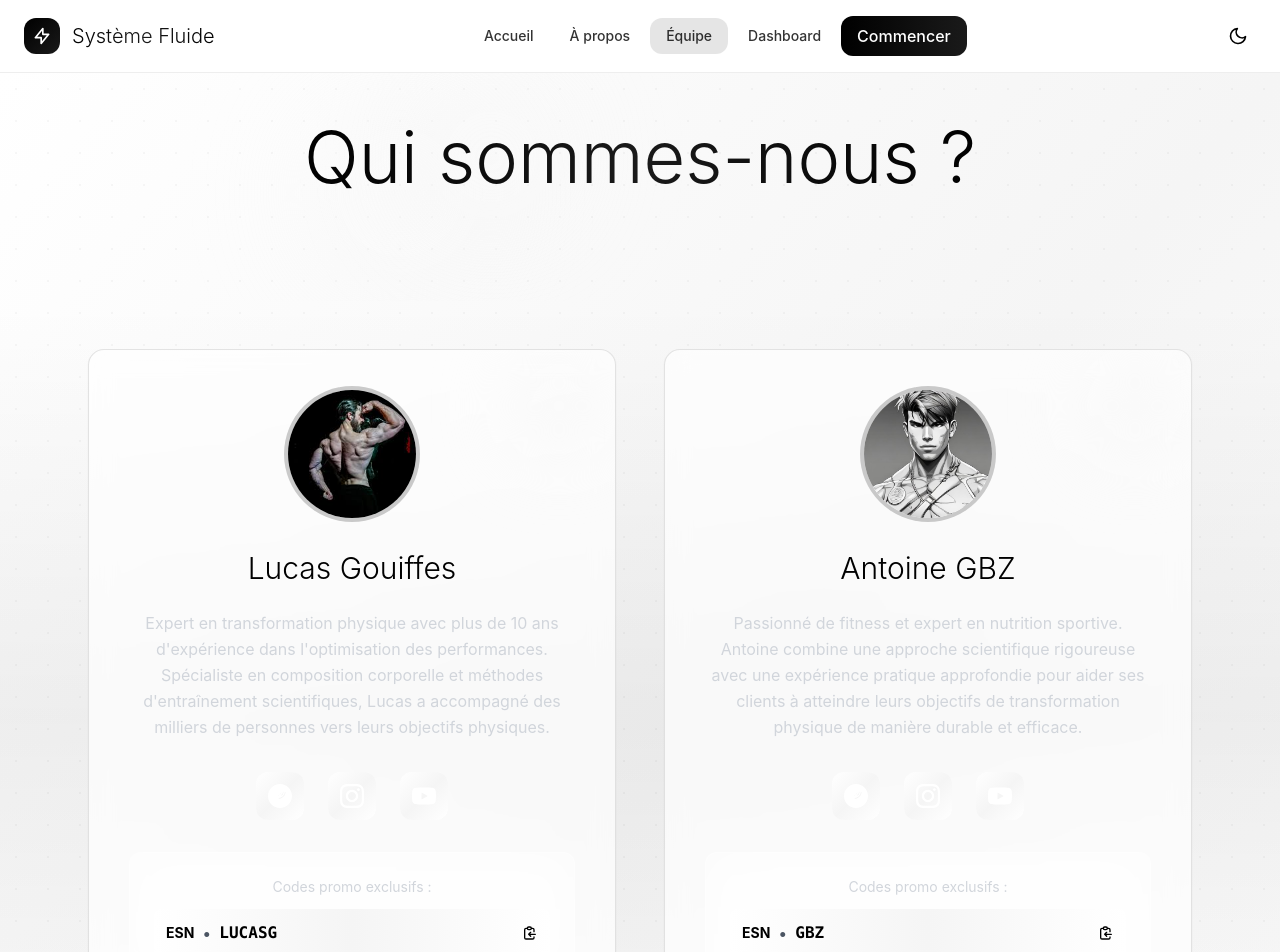
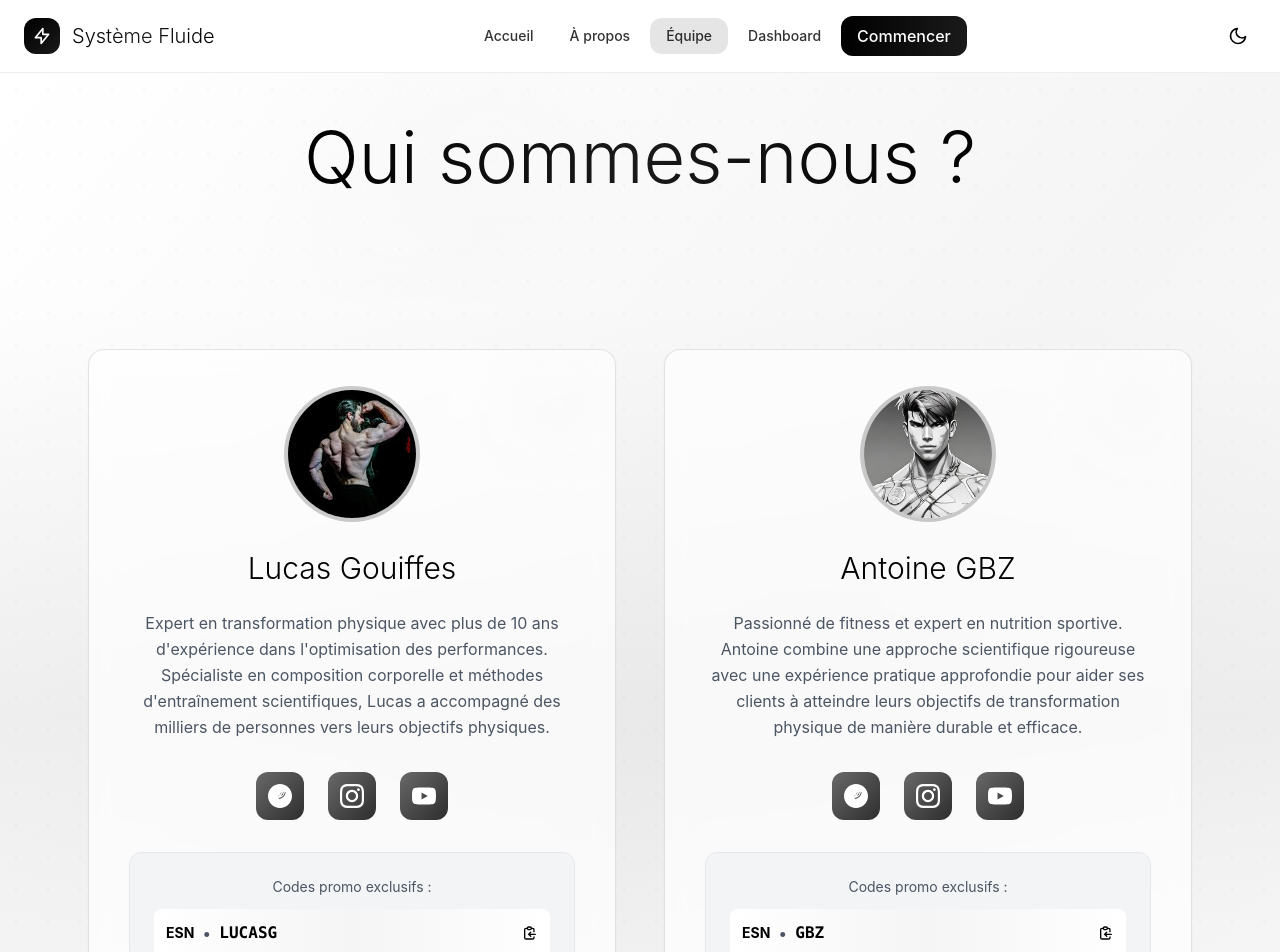
Before and after one commit to Messaoudiam/systeme-fluide, a Nuxt app: page /team in a window 1280 px wide. Shown: the top 952 px of the page. Built offline with nearby package versions, Linux system fonts and the light colour scheme.

Commit message:
amélioration globale de l'UI/UX

```diff
--- a/components/PatreonButton.vue
+++ b/components/PatreonButton.vue
@@ -40,7 +40,7 @@ interface Props {
 
 const { href, label, size, variant } = withDefaults(defineProps<Props>(), {
   href: "https://www.patreon.com/posts/guide-complet-le-134710204?source=storefront",
-  label: "Guide complet — Le Système Fluide",
+  label: "Guide complet du Système Fluide",
   size: "md",
   variant: "outline",
 });
--- a/pages/about.vue
+++ b/pages/about.vue
@@ -154,9 +154,6 @@
               La feuille de route complète pour progresser à vie, tout en évitant les erreurs classiques. Vous gagnez des années de tâtonnements.
             </p>
             <div class="mt-6 flex justify-center">
-              <div class="px-4 py-2 bg-success/10 text-success rounded-full text-sm font-medium">
-                Idéal pour commencer
-              </div>
             </div>
           </div>
 
@@ -171,9 +168,6 @@
               Des directions claires et un système de progression illimité. Débloquez enfin votre progression et maintenez vos résultats durablement.
             </p>
             <div class="mt-6 flex justify-center">
-              <div class="px-4 py-2 bg-warning/10 text-warning rounded-full text-sm font-medium">
-                Optimisez vos résultats
-              </div>
             </div>
           </div>
 
@@ -187,11 +181,6 @@
             <p class="text-gray-medium dark:text-gray-light leading-relaxed">
               Un système complet pour délivrer plus de valeur à vos élèves avec une méthodologie scientifique éprouvée.
             </p>
-            <div class="mt-6 flex justify-center">
-              <div class="px-4 py-2 bg-error/10 text-error rounded-full text-sm font-medium">
-                Méthodologie complète
-              </div>
-            </div>
           </div>
         </div>
       </div>
--- a/pages/team.vue
+++ b/pages/team.vue
@@ -67,7 +67,7 @@
                 </h3>
 
                 <p
-                  class="text-gray-300 dark:text-gray-300 leading-relaxed mb-8"
+                  class="text-gray-600 dark:text-gray-300 leading-relaxed mb-8"
                 >
                   Expert en transformation physique avec plus de 10 ans
                   d'expérience dans l'optimisation des performances. Spécialiste
@@ -82,7 +82,7 @@
                     href="https://fr.esn.com/instagram/lucasg"
                     target="_blank"
                     rel="noopener"
-                    class="w-12 h-12 bg-gradient-to-br from-success to-success/70 rounded-xl flex items-center justify-center hover:scale-110 transition-transform duration-300 group/icon"
+                    class="w-12 h-12 bg-gradient-to-br from-gray-medium to-gray-dark rounded-xl flex items-center justify-center hover:scale-110 transition-transform duration-300 group/icon"
                     title="Boutique ESN avec code LUCASG"
                   >
                     <svg
@@ -99,7 +99,7 @@
                     href="https://www.instagram.com/lucasgouiffes/"
                     target="_blank"
                     rel="noopener"
-                    class="w-12 h-12 bg-gradient-to-br from-success to-success/70 rounded-xl flex items-center justify-center hover:scale-110 transition-transform duration-300 group/icon"
+                    class="w-12 h-12 bg-gradient-to-br from-gray-medium to-gray-dark rounded-xl flex items-center justify-center hover:scale-110 transition-transform duration-300 group/icon"
                     title="Instagram de Lucas"
                   >
                     <svg
@@ -116,7 +116,7 @@
                     href="https://www.youtube.com/@LucasGouiffes"
                     target="_blank"
                     rel="noopener"
-                    class="w-12 h-12 bg-gradient-to-br from-success to-success/70 rounded-xl flex items-center justify-center hover:scale-110 transition-transform duration-300 group/icon"
+                    class="w-12 h-12 bg-gradient-to-br from-gray-medium to-gray-dark rounded-xl flex items-center justify-center hover:scale-110 transition-transform duration-300 group/icon"
                     title="YouTube de Lucas"
                   >
                     <svg
@@ -132,13 +132,13 @@
                 </div>
 
                 <!-- Code promo Lucas -->
-                <div class="glass-strong p-6 rounded-xl">
-                  <p class="text-sm text-gray-300 dark:text-gray-300 mb-3">
+                <div class="bg-gray-100 dark:bg-gray-dark/70 backdrop-blur-sm border border-gray-200 dark:border-gray-medium/50 p-6 rounded-xl">
+                  <p class="text-sm text-gray-600 dark:text-gray-300 mb-3">
                     Codes promo exclusifs :
                   </p>
                   <div class="space-y-3">
                     <div
-                      class="flex items-center justify-between bg-gradient-to-r from-success/10 to-success/5 p-3 rounded-lg"
+                      class="flex items-center justify-between bg-gradient-to-r from-success/20 to-success/10 p-3 rounded-lg"
                     >
                       <div class="flex items-center space-x-2">
                         <span
@@ -205,7 +205,7 @@
                 </h3>
 
                 <p
-                  class="text-gray-300 dark:text-gray-300 leading-relaxed mb-8"
+                  class="text-gray-600 dark:text-gray-300 leading-relaxed mb-8"
                 >
                   Passionné de fitness et expert en nutrition sportive. Antoine
                   combine une approche scientifique rigoureuse avec une
@@ -220,7 +220,7 @@
                     href="https://fr.esn.com/instagram/gbz"
                     target="_blank"
                     rel="noopener"
-                    class="w-12 h-12 bg-gradient-to-br from-warning to-warning/70 rounded-xl flex items-center justify-center hover:scale-110 transition-transform duration-300 group/icon"
+                    class="w-12 h-12 bg-gradient-to-br from-gray-medium to-gray-dark rounded-xl flex items-center justify-center hover:scale-110 transition-transform duration-300 group/icon"
                     title="Boutique ESN avec code GBZ"
                   >
                     <svg
@@ -237,7 +237,7 @@
                     href="https://www.instagram.com/antoine_gbz/"
                     target="_blank"
                     rel="noopener"
-                    class="w-12 h-12 bg-gradient-to-br from-warning to-warning/70 rounded-xl flex items-center justify-center hover:scale-110 transition-transform duration-300 group/icon"
+                    class="w-12 h-12 bg-gradient-to-br from-gray-medium to-gray-dark rounded-xl flex items-center justify-center hover:scale-110 transition-transform duration-300 group/icon"
                     title="Instagram d'Antoine"
                   >
                     <svg
@@ -254,7 +254,7 @@
                     href="https://www.youtube.com/@antoine_gbz"
                     target="_blank"
                     rel="noopener"
-                    class="w-12 h-12 bg-gradient-to-br from-warning to-warning/70 rounded-xl flex items-center justify-center hover:scale-110 transition-transform duration-300 group/icon"
+                    class="w-12 h-12 bg-gradient-to-br from-gray-medium to-gray-dark rounded-xl flex items-center justify-center hover:scale-110 transition-transform duration-300 group/icon"
                     title="YouTube d'Antoine"
                   >
                     <svg
@@ -270,13 +270,13 @@
                 </div>
 
                 <!-- Codes promo Antoine -->
-                <div class="glass-strong p-6 rounded-xl">
-                  <p class="text-sm text-gray-300 dark:text-gray-300 mb-3">
+                <div class="bg-gray-100 dark:bg-gray-dark/70 backdrop-blur-sm border border-gray-200 dark:border-gray-medium/50 p-6 rounded-xl">
+                  <p class="text-sm text-gray-600 dark:text-gray-300 mb-3">
                     Codes promo exclusifs :
                   </p>
                   <div class="space-y-3">
                     <div
-                      class="flex items-center justify-between bg-gradient-to-r from-warning/10 to-warning/5 p-3 rounded-lg"
+                      class="flex items-center justify-between bg-gradient-to-r from-warning/20 to-warning/10 p-3 rounded-lg"
                     >
                       <div class="flex items-center space-x-2">
                         <span
@@ -313,7 +313,7 @@
                       </button>
                     </div>
                     <div
-                      class="flex items-center justify-between bg-gradient-to-r from-error/10 to-error/5 p-3 rounded-lg"
+                      class="flex items-center justify-between bg-gradient-to-r from-error/20 to-error/10 p-3 rounded-lg"
                     >
                       <div class="flex items-center space-x-2">
                         <span
--- a/tailwind.config.js
+++ b/tailwind.config.js
@@ -57,6 +57,13 @@ export default {
           600: '#c53030',
           900: '#7f1d1d'
         },
+        info: {
+          50: '#eff6ff',
+          100: '#dbeafe',
+          500: '#3b82f6',
+          600: '#2563eb',
+          900: '#1e3a8a'
+        },
       },
       fontFamily: {
         sans: ['Inter', 'system-ui', 'sans-serif'],
```
Also changed, not shown: pages/index.vue (+6 -14 lines), components/AppFooter.vue (line endings or trailing spaces), components/AppHeader.vue (line endings or trailing spaces).
